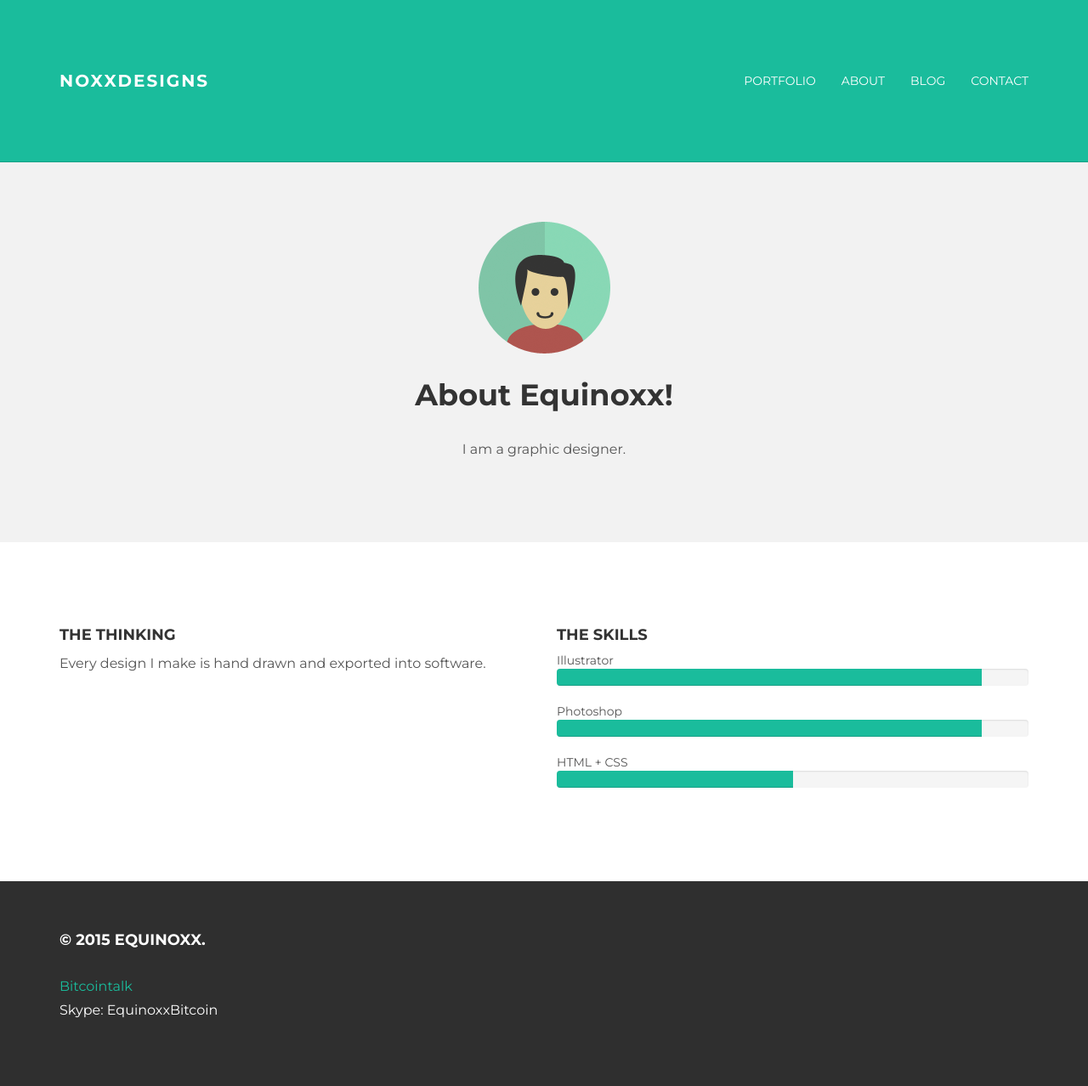
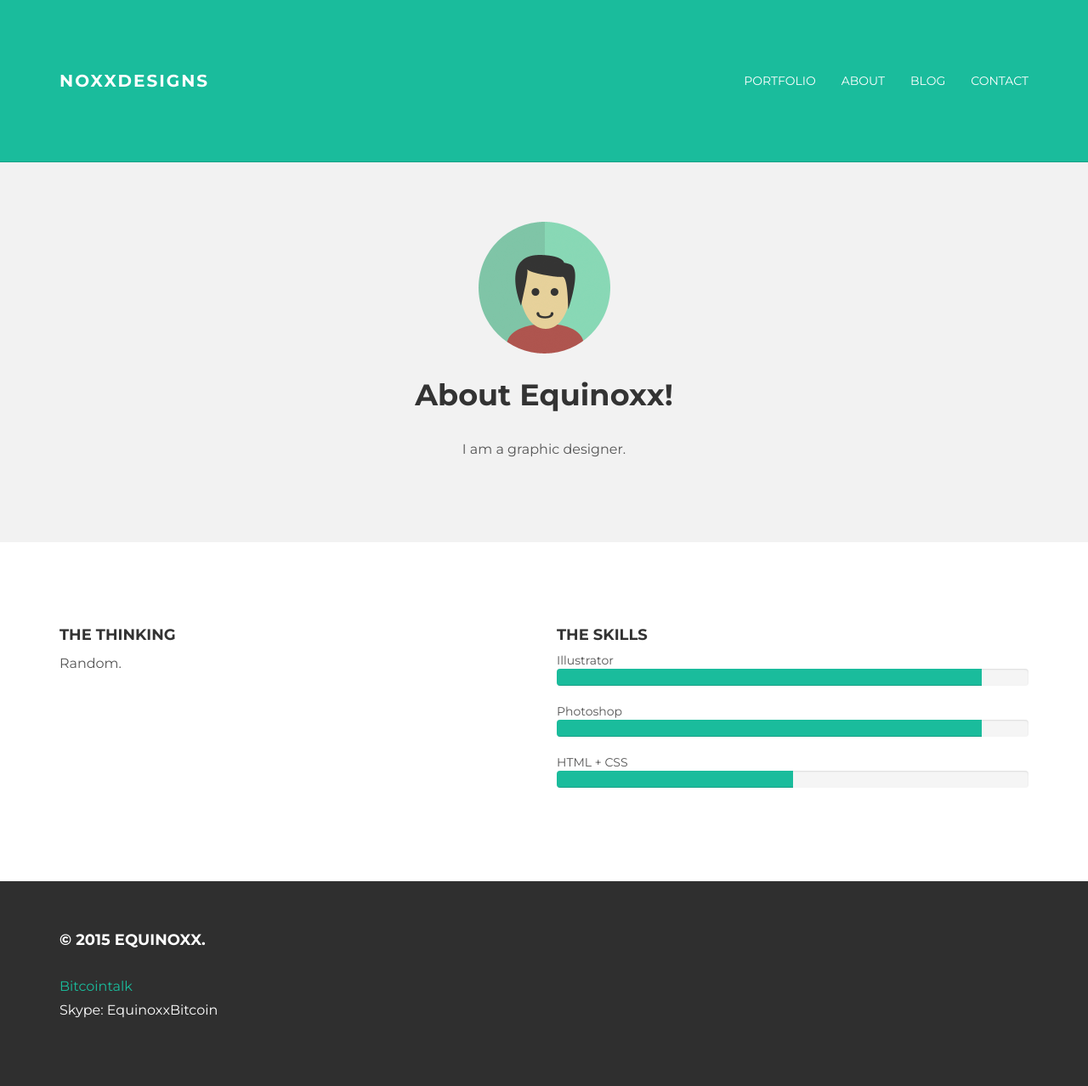
Before and after one commit to noxxdesigns/noxxdesigns.github.io, a Jekyll site: the page built from about.html, in a window 1280 px wide. Shown: the whole page at 85% size. Built offline with Jekyll 4.4.1, drawn with Linux system fonts in a browser that asks for light colours; nearby versions of some CDN libraries; a file with an impossible date is left out.

Commit message:
Updated about.html

```diff
--- a/about.html
+++ b/about.html
@@ -22,7 +23,7 @@ layout: default
 	<div class="row mt">
 		<div class="col-lg-6">
 			<h4>THE THINKING</h4>
-			<p>Every design I make is hand drawn and exported into software.</p>
+			<p>Random.</p>
 		</div><!-- /colg-lg-6 -->
 
 		<div class="col-lg-6">
```
Also changed, not shown: other parts of about.html (+1 -0 lines).
